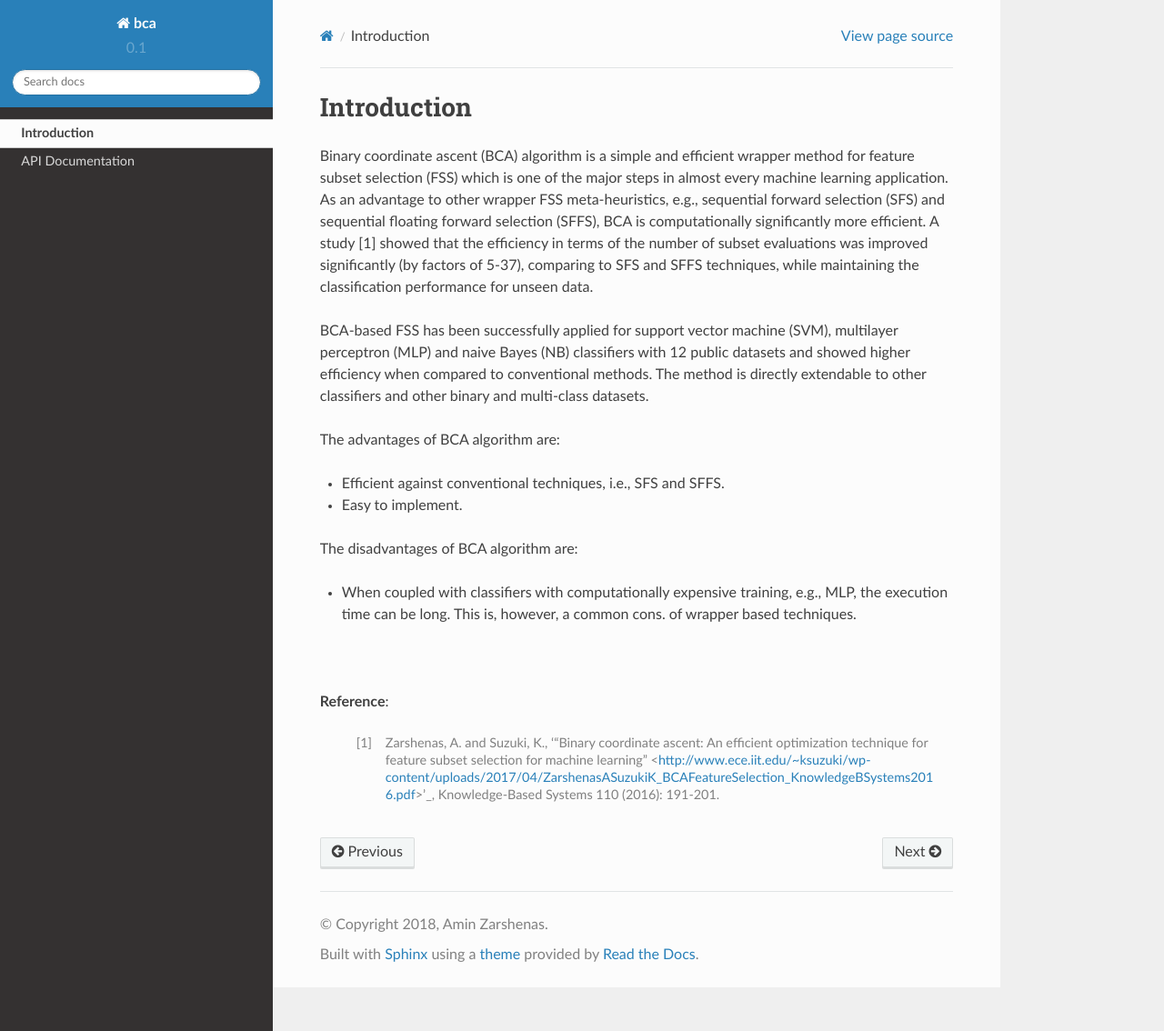
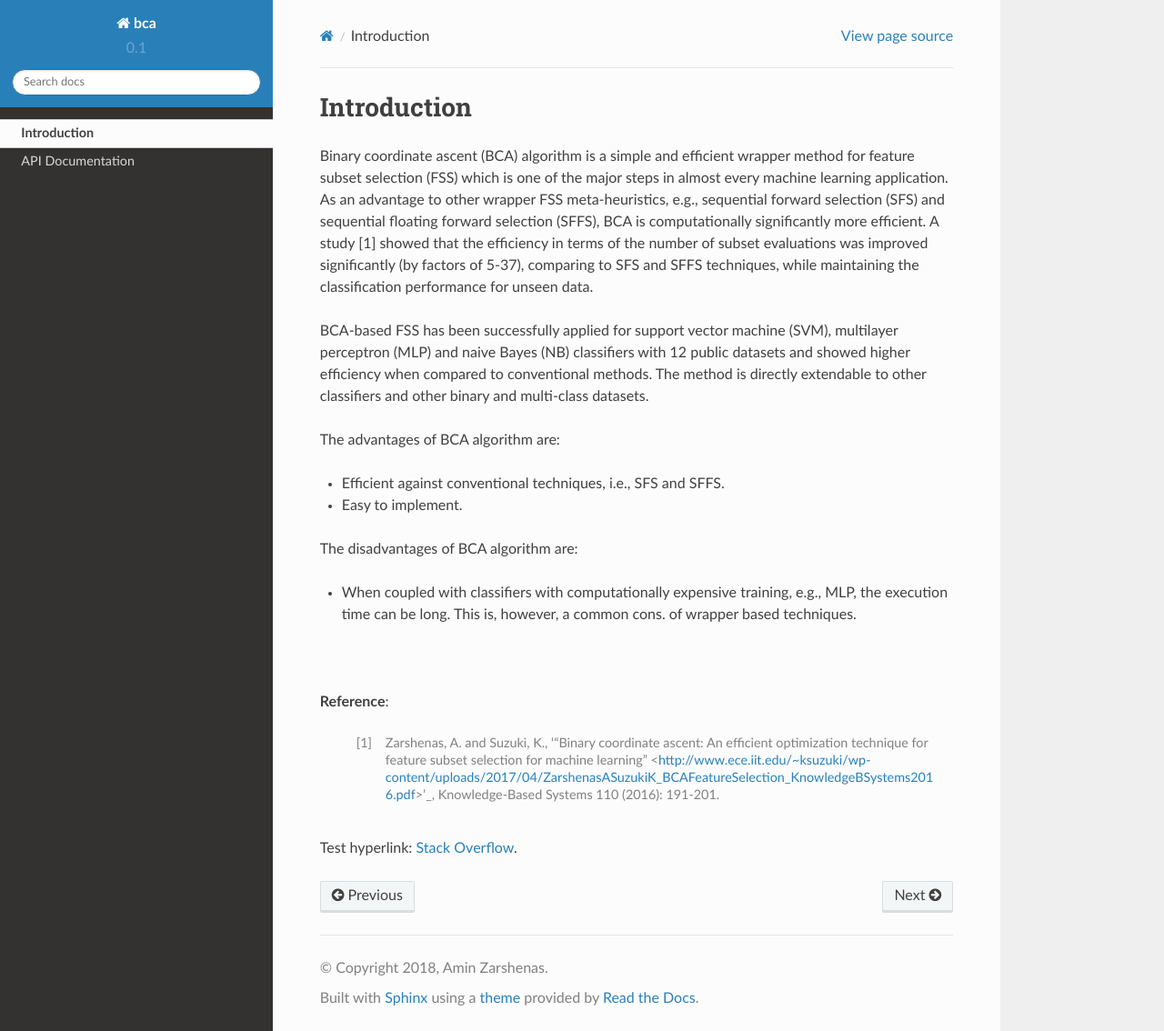
Before and after one commit to aminzarshenas/bca, a Sphinx documentation site: the page built from doc/intro.rst, in a window 1280 px wide and 1134 px high. Shown: the whole window at 91% size. Built offline with Sphinx 7.4.7 and the Read the Docs theme 2.0.0, drawn with Linux system fonts in a browser that asks for light colours; formulas are drawn with MathJax 3; pages that are not in the unit, such as notebooks, are missing from menus.

Commit message:
Update intro.rst

```diff
--- a/doc/intro.rst
+++ b/doc/intro.rst
@@ -20,3 +20,5 @@ The disadvantages of BCA algorithm are:
 **Reference**:
 
   .. [1] Zarshenas, A. and Suzuki, K., '"Binary coordinate ascent: An efficient optimization technique for feature subset selection for machine learning" <http://www.ece.iit.edu/~ksuzuki/wp-content/uploads/2017/04/ZarshenasASuzukiK_BCAFeatureSelection_KnowledgeBSystems2016.pdf>'_, Knowledge-Based Systems 110 (2016): 191-201.
+
+Test hyperlink: `Stack Overflow <http://stackoverflow.com/>`_.
```
